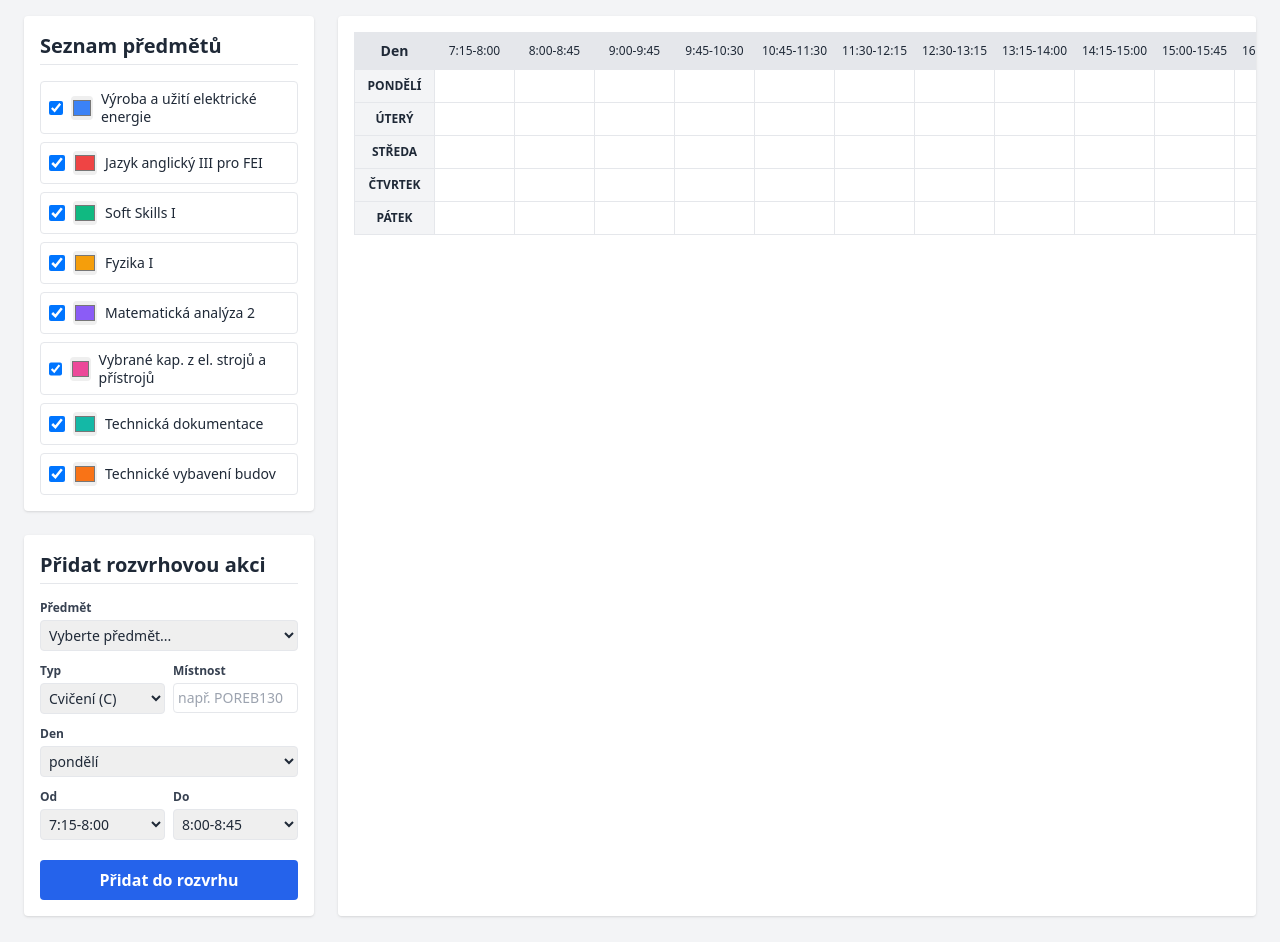
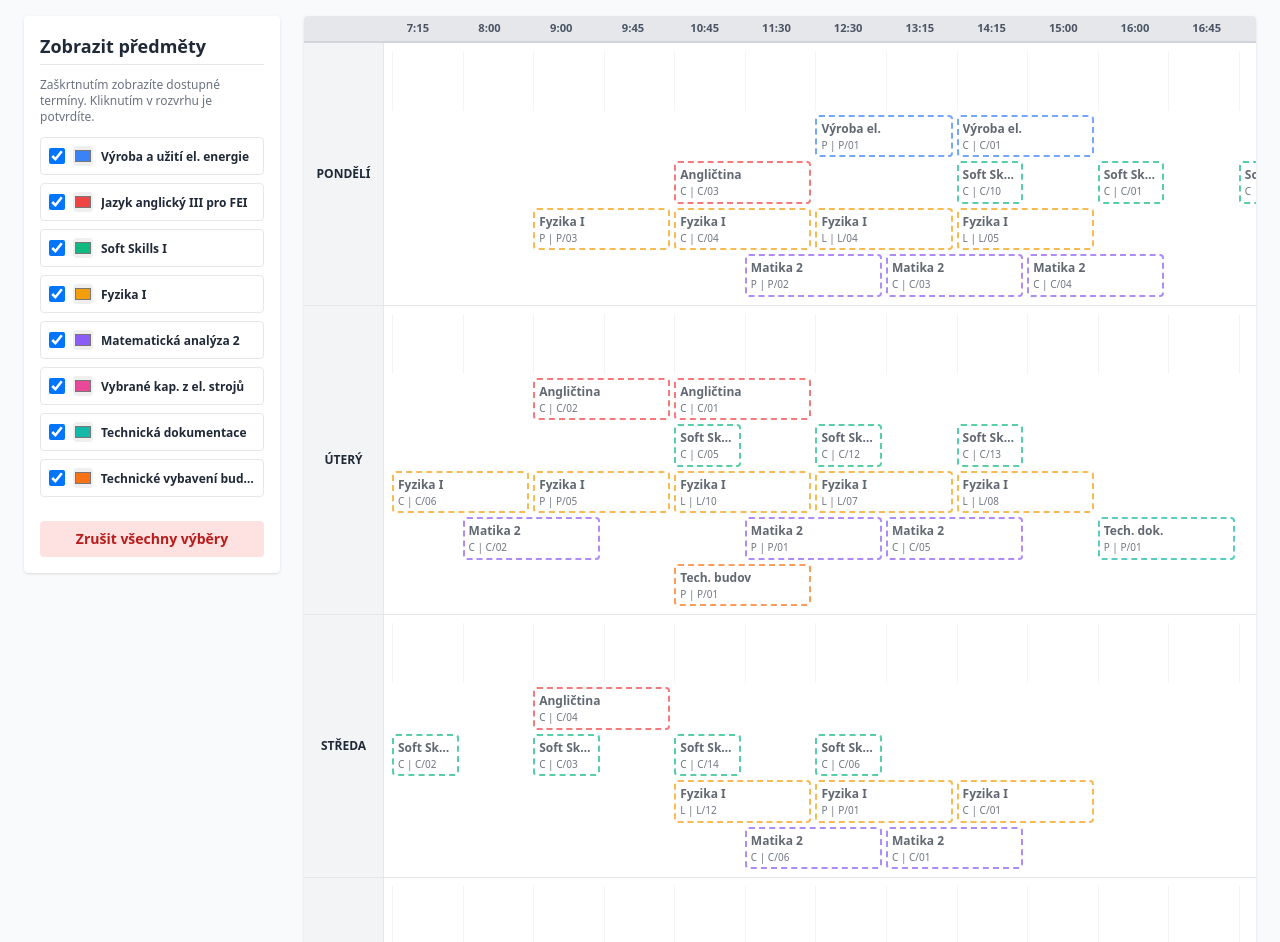
Before and after one commit to Jerryisek/Rozvrh, a plain HTML site: page index.html in a window 1280 px wide. Shown: the part 78-1020 px from the top of the page. Drawn offline with nearby package versions, Linux system fonts and the light colour scheme.

Commit message:
Update index.html

```diff
--- a/index.html
+++ b/index.html
@@ -3,128 +3,134 @@
 <head>
     <meta charset="UTF-8">
     <meta name="viewport" content="width=device-width, initial-scale=1.0">
-    <title>Interaktivní Rozvrh VŠB-TUO</title>
+    <title>Interaktivní Rozvrh VŠB-TUO (Selekční)</title>
     <script src="https://unpkg.com/vue@3/dist/vue.global.js"></script>
     <script src="https://cdn.tailwindcss.com"></script>
     <style>
         [v-cloak] { display: none; }
-        .grid-table th, .grid-table td { min-width: 80px; }
+        .timetable-scroll { overflow-x: auto; padding-bottom: 1rem; }
+        .timetable-grid {
+            display: grid;
+            grid-template-columns: repeat(14, minmax(65px, 1fr));
+            gap: 4px;
+            min-width: 1000px;
+        }
+        .day-row {
+            display: flex;
+            border-bottom: 1px solid #e5e7eb;
+        }
+        .day-label {
+            flex: 0 0 80px;
+            display: flex;
+            align-items: center;
+            justify-content: center;
+            font-weight: bold;
+            background-color: #f3f4f6;
+            text-transform: uppercase;
+            font-size: 0.75rem;
+            border-right: 1px solid #e5e7eb;
+        }
+        .day-content {
+            flex: 1;
+            padding: 8px;
+            position: relative;
+        }
+        .time-header {
+            display: flex;
+            padding-left: 80px;
+            background-color: #e5e7eb;
+            border-bottom: 2px solid #d1d5db;
+        }
+        .time-header-content {
+            flex: 1;
+            display: grid;
+            grid-template-columns: repeat(14, minmax(65px, 1fr));
+            gap: 4px;
+            min-width: 1000px;
+        }
+        .time-slot {
+            font-size: 0.7rem;
+            text-align: center;
+            font-weight: 600;
+            padding: 4px 0;
+            color: #4b5563;
+        }
     </style>
 </head>
-<body class="bg-gray-100 p-6 font-sans text-gray-800">
+<body class="bg-gray-50 p-4 md:p-6 font-sans text-gray-800">
 
-<div id="app" v-cloak class="max-w-7xl mx-auto">
-    <h1 class="text-3xl font-bold mb-6 text-gray-900 border-b-2 border-gray-300 pb-2">Interaktivní tvůrce rozvrhu</h1>
+<div id="app" v-cloak class="max-w-[1400px] mx-auto">
+    <h1 class="text-2xl md:text-3xl font-bold mb-6 text-gray-900 border-b-2 border-gray-300 pb-2">Plánovač rozvrhu</h1>
 
-    <div class="grid grid-cols-1 lg:grid-cols-4 gap-6">
+    <div class="flex flex-col lg:flex-row gap-6">
 
-        <div class="lg:col-span-1 flex flex-col gap-6">
-
+        <!-- Panel s předměty (Filtry) -->
+        <div class="lg:w-64 flex flex-col gap-4 shrink-0">
             <div class="bg-white p-4 rounded shadow">
-                <h2 class="text-xl font-semibold mb-4 border-b pb-1">Seznam předmětů</h2>
+                <h2 class="text-lg font-bold mb-3 border-b pb-1">Zobrazit předměty</h2>
+                <p class="text-xs text-gray-500 mb-3">Zaškrtnutím zobrazíte dostupné termíny. Kliknutím v rozvrhu je potvrdíte.</p>
                 <div class="flex flex-col gap-2">
                     <label v-for="subject in subjects" :key="subject.id" class="flex items-center gap-2 p-2 border rounded cursor-pointer hover:bg-gray-50 transition-colors">
                         <input type="checkbox" v-model="subject.visible" class="w-4 h-4 text-blue-600 rounded">
-                        <input type="color" v-model="subject.color" class="w-6 h-6 p-0 border-0 rounded cursor-pointer">
-                        <span class="text-sm font-medium leading-tight select-none" :class="{ 'opacity-50 line-through': !subject.visible }">
+                        <input type="color" v-model="subject.color" class="w-5 h-5 p-0 border-0 rounded cursor-pointer shrink-0">
+                        <span class="text-xs font-semibold leading-tight select-none truncate" :class="{ 'opacity-40': !subject.visible }">
                             {{ subject.name }}
                         </span>
                     </label>
                 </div>
-            </div>
 
-            <div class="bg-white p-4 rounded shadow">
-                <h2 class="text-xl font-semibold mb-4 border-b pb-1">Přidat rozvrhovou akci</h2>
-                <form @submit.prevent="addClass" class="flex flex-col gap-3">
-
-                    <div>
-                        <label class="block text-xs font-bold text-gray-700 mb-1">Předmět</label>
-                        <select v-model="newForm.subjectId" class="w-full border rounded p-1 text-sm" required>
-                            <option value="" disabled>Vyberte předmět...</option>
-                            <option v-for="s in subjects" :value="s.id">{{ s.name }}</option>
-                        </select>
-                    </div>
-
-                    <div class="grid grid-cols-2 gap-2">
-                        <div>
-                            <label class="block text-xs font-bold text-gray-700 mb-1">Typ</label>
-                            <select v-model="newForm.type" class="w-full border rounded p-1 text-sm" required>
-                                <option value="Přednáška">Přednáška (P)</option>
-                                <option value="Cvičení">Cvičení (C)</option>
-                                <option value="Laboratoř">Laboratoř (L)</option>
-                            </select>
-                        </div>
-                        <div>
-                            <label class="block text-xs font-bold text-gray-700 mb-1">Místnost</label>
-                            <input type="text" v-model="newForm.room" placeholder="např. POREB130" class="w-full border rounded p-1 text-sm" required>
-                        </div>
-                    </div>
-
-                    <div>
-                        <label class="block text-xs font-bold text-gray-700 mb-1">Den</label>
-                        <select v-model="newForm.day" class="w-full border rounded p-1 text-sm" required>
-                            <option v-for="day in days" :value="day">{{ day }}</option>
-                        </select>
-                    </div>
-
-                    <div class="grid grid-cols-2 gap-2">
-                        <div>
-                            <label class="block text-xs font-bold text-gray-700 mb-1">Od</label>
-                            <select v-model="newForm.start" class="w-full border rounded p-1 text-sm" required>
-                                <option v-for="(time, index) in timeBlocks" :value="index">{{ time }}</option>
-                            </select>
-                        </div>
-                        <div>
-                            <label class="block text-xs font-bold text-gray-700 mb-1">Do</label>
-                            <select v-model="newForm.end" class="w-full border rounded p-1 text-sm" required>
-                                <option v-for="(time, index) in timeBlocks" :value="index">{{ time }}</option>
-                            </select>
-                        </div>
-                    </div>
-
-                    <button type="submit" class="mt-2 bg-blue-600 text-white font-bold py-2 px-4 rounded hover:bg-blue-700 transition">
-                        Přidat do rozvrhu
-                    </button>
-                    <p v-if="errorMsg" class="text-red-600 text-xs mt-1 font-bold">{{ errorMsg }}</p>
-                </form>
+                <button @click="clearSelection" class="mt-6 w-full bg-red-100 text-red-700 hover:bg-red-200 text-sm font-bold py-2 px-4 rounded transition">
+                    Zrušit všechny výběry
+                </button>
             </div>
         </div>
 
-        <div class="lg:col-span-3 bg-white p-4 rounded shadow overflow-x-auto">
-            <table class="grid-table w-full border-collapse text-sm text-center">
-                <thead>
-                    <tr>
-                        <th class="border bg-gray-200 p-2 w-20">Den</th>
-                        <th v-for="time in timeBlocks" :key="time" class="border bg-gray-200 p-1 text-xs font-medium whitespace-nowrap">
-                            {{ time }}
-                        </th>
-                    </tr>
-                </thead>
-                <tbody>
-                    <tr v-for="day in days" :key="day">
-                        <td class="border bg-gray-100 font-bold p-2 uppercase text-xs">{{ day }}</td>
+        <!-- Mřížka rozvrhu -->
+        <div class="flex-1 bg-white rounded shadow overflow-hidden">
+            <div class="timetable-scroll">
 
-                        <template v-for="(cell, index) in computedGrid[day]" :key="index">
-                            <td v-if="cell === null" class="border border-gray-200 p-2"></td>
+                <!-- Hlavička s časy -->
+                <div class="time-header">
+                    <div class="time-header-content">
+                        <div v-for="time in timeBlocks" :key="time" class="time-slot">{{ time }}</div>
+                    </div>
+                </div>
 
-                            <td v-else-if="cell !== 'skip'"
-                                :colspan="cell.span"
-                                class="border border-gray-300 p-2 relative group"
-                                :style="{ backgroundColor: cell.subject.color, color: getContrastYIQ(cell.subject.color) }">
+                <!-- Dny v týdnu -->
+                <div v-for="day in days" :key="day" class="day-row">
+                    <div class="day-label">{{ day }}</div>
+                    <div class="day-content timetable-grid">
 
-                                <div class="font-bold text-xs truncate mb-1">{{ cell.subject.name }}</div>
-                                <div class="text-xs opacity-90">{{ cell.cls.type }} | {{ cell.cls.room }}</div>
+                        <!-- Pozadí mřížky pro vizuální orientaci -->
+                        <div v-for="n in 14" :key="n" class="border-l border-gray-100 min-h-[60px]" :style="{ gridColumn: n, gridRow: '1 / -1' }"></div>
 
-                                <button @click="removeClass(cell.subject.id, cell.cls.id)"
-                                        class="absolute top-1 right-1 bg-red-600 text-white rounded-full w-5 h-5 flex items-center justify-center opacity-0 group-hover:opacity-100 transition-opacity"
-                                        title="Odstranit akci">
-                                    &times;
-                                </button>
-                            </td>
-                        </template>
-                    </tr>
-                </tbody>
-            </table>
+                        <!-- Karty rozvrhových akcí -->
+                        <div v-for="opt in getVisibleOptions(day)" :key="opt.id"
+                             @click="opt.selected = !opt.selected"
+                             :style="{
+                                gridColumn: `${opt.startIdx + 1} / span ${opt.endIdx - opt.startIdx + 1}`,
+                                backgroundColor: opt.selected ? opt.subject.color : 'transparent',
+                                borderColor: opt.subject.color,
+                                color: opt.selected ? getContrastYIQ(opt.subject.color) : '#1f2937'
+                             }"
+                             class="relative border-2 rounded p-1 cursor-pointer transition-all z-10 flex flex-col justify-center overflow-hidden hover:scale-[1.02]"
+                             :class="{
+                                'opacity-70 border-dashed bg-white': !opt.selected,
+                                'shadow-md ring-2 ring-offset-1': opt.selected,
+                                'ring-gray-800': opt.selected
+                             }">
+
+                            <div class="font-bold text-[10px] md:text-xs truncate leading-tight">{{ opt.subject.shortName }}</div>
+                            <div class="text-[9px] md:text-[10px] mt-0.5 font-medium leading-tight opacity-90">{{ opt.type }} | {{ opt.room }}</div>
+
+                            <!-- Indikátor výběru -->
+                            <div v-if="opt.selected" class="absolute top-0.5 right-0.5 w-2 h-2 rounded-full bg-white opacity-50"></div>
+                        </div>
+
+                    </div>
+                </div>
+
+            </div>
         </div>
 
     </div>
@@ -135,123 +141,145 @@
 
     createApp({
         setup() {
+            // Časové bloky (index 0 až 13)
             const timeBlocks = [
-                "7:15-8:00", "8:00-8:45", "9:00-9:45", "9:45-10:30",
-                "10:45-11:30", "11:30-12:15", "12:30-13:15", "13:15-14:00",
-                "14:15-15:00", "15:00-15:45", "16:00-16:45", "16:45-17:30",
-                "17:45-18:30", "18:30-19:15"
+                "7:15", "8:00", "9:00", "9:45",
+                "10:45", "11:30", "12:30", "13:15",
+                "14:15", "15:00", "16:00", "16:45",
+                "17:45", "18:30"
+            ];
+            const days = ["pondělí", "úterý", "středa", "čtvrtek", "pátek"];
+
+            const subjectsData = [
+                { id: 1, name: "Výroba a užití el. energie", shortName: "Výroba el.", color: "#3b82f6", visible: true },
+                { id: 2, name: "Jazyk anglický III pro FEI", shortName: "Angličtina", color: "#ef4444", visible: true },
+                { id: 3, name: "Soft Skills I", shortName: "Soft Skills", color: "#10b981", visible: true },
+                { id: 4, name: "Fyzika I", shortName: "Fyzika I", color: "#f59e0b", visible: true },
+                { id: 5, name: "Matematická analýza 2", shortName: "Matika 2", color: "#8b5cf6", visible: true },
+                { id: 6, name: "Vybrané kap. z el. strojů", shortName: "El. stroje", color: "#ec4899", visible: true },
+                { id: 7, name: "Technická dokumentace", shortName: "Tech. dok.", color: "#14b8a6", visible: true },
+                { id: 8, name: "Technické vybavení budov", shortName: "Tech. budov", color: "#f97316", visible: true }
             ];
 
-            const days = ["pondělí", "úterý", "středa", "čtvrtek", "pátek"];
+            const subjects = ref(subjectsData);
 
-            const subjects = ref([
-                { id: 1, name: "Výroba a užití elektrické energie", color: "#3b82f6", visible: true, classes: [] },
-                { id: 2, name: "Jazyk anglický III pro FEI", color: "#ef4444", visible: true, classes: [] },
-                { id: 3, name: "Soft Skills I", color: "#10b981", visible: true, classes: [] },
-                { id: 4, name: "Fyzika I", color: "#f59e0b", visible: true, classes: [] },
-                { id: 5, name: "Matematická analýza 2", color: "#8b5cf6", visible: true, classes: [] },
-                { id: 6, name: "Vybrané kap. z el. strojů a přístrojů", color: "#ec4899", visible: true, classes: [] },
-                { id: 7, name: "Technická dokumentace", color: "#14b8a6", visible: true, classes: [] },
-                { id: 8, name: "Technické vybavení budov", color: "#f97316", visible: true, classes: [] }
+            // Databáze všech bloků extrahovaná ze screenshotů
+            let blocksIdCounter = 0;
+            const createBlock = (subId, day, start, end, type, room) => ({
+                id: blocksIdCounter++,
+                subjectId: subId,
+                day: day,
+                startIdx: start,
+                endIdx: end,
+                type: type,
+                room: room,
+                selected: false
+            });
+
+            const allOptions = ref([
+                // Výroba a užití el. energie (1)
+                createBlock(1, "pondělí", 6, 7, "P", "P/01"),
+                createBlock(1, "pondělí", 8, 9, "C", "C/01"),
+
+                // Angličtina III (2)
+                createBlock(2, "pondělí", 4, 5, "C", "C/03"),
+                createBlock(2, "úterý", 2, 3, "C", "C/02"),
+                createBlock(2, "úterý", 4, 5, "C", "C/01"),
+                createBlock(2, "středa", 2, 3, "C", "C/04"),
+
+                // Soft Skills I (3) - vybraný průřez možnostmi
+                createBlock(3, "pondělí", 8, 8, "C", "C/10"),
+                createBlock(3, "pondělí", 10, 10, "C", "C/01"),
+                createBlock(3, "pondělí", 12, 12, "C", "C/08"),
+                createBlock(3, "úterý", 4, 4, "C", "C/05"),
+                createBlock(3, "úterý", 6, 6, "C", "C/12"),
+                createBlock(3, "úterý", 8, 8, "C", "C/13"),
+                createBlock(3, "středa", 0, 0, "C", "C/02"),
+                createBlock(3, "středa", 2, 2, "C", "C/03"),
+                createBlock(3, "středa", 4, 4, "C", "C/14"),
+                createBlock(3, "středa", 6, 6, "C", "C/06"),
+                createBlock(3, "čtvrtek", 4, 4, "C", "C/04"),
+                createBlock(3, "čtvrtek", 8, 8, "C", "C/07"),
+                createBlock(3, "čtvrtek", 10, 10, "C", "C/11"),
+                createBlock(3, "pátek", 0, 0, "C", "C/09"),
+
+                // Fyzika I (4)
+                createBlock(4, "pondělí", 2, 3, "P", "P/03"),
+                createBlock(4, "pondělí", 4, 5, "C", "C/04"),
+                createBlock(4, "pondělí", 6, 7, "L", "L/04"),
+                createBlock(4, "pondělí", 8, 9, "L", "L/05"),
+                createBlock(4, "úterý", 0, 1, "C", "C/06"),
+                createBlock(4, "úterý", 2, 3, "P", "P/05"),
+                createBlock(4, "úterý", 4, 5, "L", "L/10"),
+                createBlock(4, "úterý", 6, 7, "L", "L/07"),
+                createBlock(4, "úterý", 8, 9, "L", "L/08"),
+                createBlock(4, "středa", 4, 5, "L", "L/12"),
+                createBlock(4, "středa", 6, 7, "P", "P/01"),
+                createBlock(4, "středa", 8, 9, "C", "C/01"),
+                createBlock(4, "čtvrtek", 2, 3, "C", "C/05"),
+                createBlock(4, "čtvrtek", 4, 5, "C", "C/03"),
+                createBlock(4, "čtvrtek", 6, 7, "C", "C/02"),
+                createBlock(4, "čtvrtek", 8, 9, "L", "L/06"),
+                createBlock(4, "čtvrtek", 10, 11, "L", "L/03"),
+
+                // Matematická analýza 2 (5)
+                createBlock(5, "pondělí", 5, 6, "P", "P/02"),
+                createBlock(5, "pondělí", 7, 8, "C", "C/03"),
+                createBlock(5, "pondělí", 9, 10, "C", "C/04"),
+                createBlock(5, "úterý", 1, 2, "C", "C/02"),
+                createBlock(5, "úterý", 5, 6, "P", "P/01"),
+                createBlock(5, "úterý", 7, 8, "C", "C/05"),
+                createBlock(5, "středa", 5, 6, "C", "C/06"),
+                createBlock(5, "středa", 7, 8, "C", "C/01"),
+                createBlock(5, "čtvrtek", 3, 4, "C", "C/07"),
+                createBlock(5, "čtvrtek", 8, 9, "C", "C/08"),
+
+                // Vybrané kap. z el. strojů a přístrojů (6)
+                createBlock(6, "čtvrtek", 0, 1, "P", "P/01"),
+                createBlock(6, "čtvrtek", 3, 4, "C", "C/01"),
+
+                // Technická dokumentace (7)
+                createBlock(7, "úterý", 10, 11, "P", "P/01"),
+                createBlock(7, "čtvrtek", 0, 1, "C", "C/07"),
+                createBlock(7, "čtvrtek", 2, 3, "C", "C/06"),
+                createBlock(7, "čtvrtek", 5, 6, "C", "C/02"),
+                createBlock(7, "čtvrtek", 7, 8, "C", "C/03"),
+                createBlock(7, "čtvrtek", 10, 11, "C", "C/08"),
+
+                // Technické vybavení budov (8)
+                createBlock(8, "úterý", 4, 5, "P", "P/01"),
+                createBlock(8, "čtvrtek", 4, 5, "C", "C/01"),
+                createBlock(8, "čtvrtek", 7, 8, "C", "C/02")
             ]);
 
-            const newForm = ref({
-                subjectId: "",
-                type: "Cvičení",
-                room: "",
-                day: "pondělí",
-                start: 0,
-                end: 1
+            // Provázání bloků s aktuálním stavem předmětů
+            const enrichedOptions = computed(() => {
+                return allOptions.value.map(opt => {
+                    const sub = subjects.value.find(s => s.id === opt.subjectId);
+                    return { ...opt, subject: sub };
+                });
             });
 
-            const errorMsg = ref("");
-
-            // Výpočet mřížky na základě aktivních předmětů
-            const computedGrid = computed(() => {
-                let grid = {};
-                days.forEach(d => grid[d] = new Array(timeBlocks.length).fill(null));
-
-                // Vybereme jen viditelné předměty
-                subjects.value.filter(s => s.visible).forEach(subject => {
-                    subject.classes.forEach(cls => {
-                        let span = cls.end - cls.start + 1;
-
-                        // Zapsání startovní buňky
-                        if (grid[cls.day][cls.start] === null) {
-                            grid[cls.day][cls.start] = { subject, cls, span };
-                            // Zapsání zástupných tokenů pro sloučení buněk (colspan)
-                            for (let i = 1; i < span; i++) {
-                                if (grid[cls.day][cls.start + i] === null) {
-                                    grid[cls.day][cls.start + i] = 'skip';
-                                }
-                            }
-                        }
-                    });
-                });
-                return grid;
-            });
-
-            // Přidání nové akce do rozvrhu (obsahuje kontrolu kolizí a validity dat)
-            const addClass = () => {
-                errorMsg.value = "";
-
-                if (newForm.value.end < newForm.value.start) {
-                    errorMsg.value = "Konec bloku nesmí předcházet začátku.";
-                    return;
-                }
-
-                // Kontrola překryvu
-                let overlap = false;
-                subjects.value.filter(s => s.visible).forEach(subject => {
-                    subject.classes.forEach(cls => {
-                        if (cls.day === newForm.value.day) {
-                            if (newForm.value.start <= cls.end && newForm.value.end >= cls.start) {
-                                overlap = true;
-                            }
-                        }
-                    });
-                });
-
-                if (overlap) {
-                    errorMsg.value = "Detekována kolize! V tento čas již máte (viditelný) předmět.";
-                    return;
-                }
-
-                const targetSubject = subjects.value.find(s => s.id === newForm.value.subjectId);
-                if (targetSubject) {
-                    targetSubject.classes.push({
-                        id: Date.now(),
-                        type: newForm.value.type,
-                        room: newForm.value.room,
-                        day: newForm.value.day,
-                        start: newForm.value.start,
-                        end: newForm.value.end
-                    });
-
-                    // Reset drobných hodnot ve formuláři, zachování předmětu pro rychlé vkládání
-                    newForm.value.room = "";
-                }
+            // Vrací pouze ty možnosti pro daný den, u kterých je zapnutá viditelnost předmětu
+            const getVisibleOptions = (dayName) => {
+                return enrichedOptions.value.filter(opt => opt.day === dayName && opt.subject && opt.subject.visible);
             };
 
-            const removeClass = (subjectId, classId) => {
-                const subject = subjects.value.find(s => s.id === subjectId);
-                if (subject) {
-                    subject.classes = subject.classes.filter(c => c.id !== classId);
-                }
+            const clearSelection = () => {
+                allOptions.value.forEach(opt => opt.selected = false);
             };
 
-            // Funkce pro zachování čitelnosti textu (černý vs. bílý) na základě HEX barvy pozadí
             const getContrastYIQ = (hexcolor) => {
                 hexcolor = hexcolor.replace("#", "");
                 var r = parseInt(hexcolor.substr(0,2),16);
                 var g = parseInt(hexcolor.substr(2,2),16);
                 var b = parseInt(hexcolor.substr(4,2),16);
                 var yiq = ((r*299)+(g*587)+(b*114))/1000;
-                return (yiq >= 128) ? 'black' : 'white';
+                return (yiq >= 128) ? '#000000' : '#ffffff';
             };
 
             return {
-                timeBlocks, days, subjects, newForm, addClass, removeClass, computedGrid, errorMsg, getContrastYIQ
+                timeBlocks, days, subjects, getVisibleOptions, clearSelection, getContrastYIQ
             };
         }
     }).mount('#app');
```
